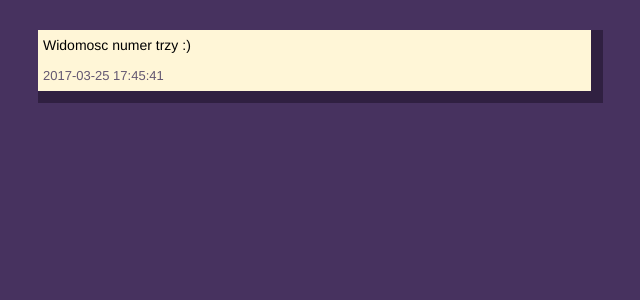
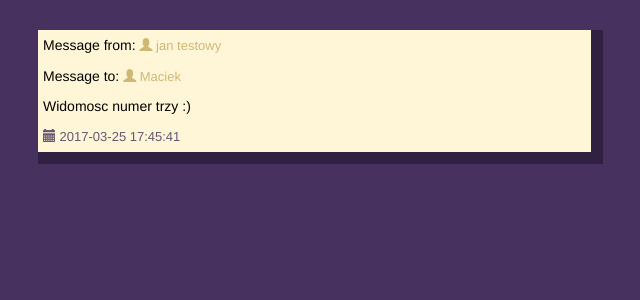
Before and after one commit to mkostrzycki/something-like-twitter, a PHP site: page /page_message.php?id=1 in a window 1280 px wide. Shown: the part 52-352 px from the top of the page, without its empty margins (27-667 px from the left). Run offline with PHP 8.4, Linux system fonts and the light colour scheme; the visitor is signed in with stand-in values (Sample User, id 1); data comes from the database, SQL or seed files in the repository; some libraries are stand-ins or nearby versions.

Commit message:
Changed message display

```diff
--- a/css/style.css
+++ b/css/style.css
@@ -41,6 +41,7 @@ h3 {
 }
 
 .tweet {
+    position: relative;
     background-color: #B5A8C4;
     color: black;
 }
@@ -51,6 +52,7 @@ h3 {
 }
 
 .message {
+    position: relative;
     background-color: #FFF6D7;
     color: black;
 }
@@ -64,9 +66,8 @@ h3 {
 
 .open-tweet,
 .open-message {
-    border-left: 1px solid;
-    margin-left: 2px;
-    padding-left: 2px;
+    position: absolute;
+    right: 5px;
 }
 
 .tweet-username a {
@@ -94,6 +95,14 @@ h3 {
     color: #CEB974;
 }
 
+.message-unread {
+    position: absolute;
+    top: 5px;
+    right: 5px;
+    font-size: 150%;
+    color: #302041;
+}
+
 .tweets,
 .messages {
   /* wyświetlają się horyzontalnie */
--- a/page_message.php
+++ b/page_message.php
@@ -17,8 +17,11 @@ $messageID = $_GET['id'];
 $message = Message::loadMessageById($conn, $messageID);
 
 // Jeżeli wszedł tu odbiorca, to oznaczamy wiadomość jako przeczytaną
-if ($message->getRecipientId() === $userID) {
+if ($message->getRecipientId() == $userID && $message->getIsRead() == $message::MESSAGE_IS_UNREAD) {
+
     $message->setMessageAsRead();
+
+    $message->saveToDB($conn);
 }
 ?>
 <!DOCTYPE html>
@@ -46,8 +49,24 @@ if ($message->getRecipientId() === $userID) {
                 <div class="col-xs-12 col-sm-8 col-md-8 col-lg-6">
                     <?php
                     echo '<div class="message">';
+
+                    echo '<p>Message from: ';
+                    echo '<span class="message-username">' . '<a href="page_user?id='
+                    . $message->getSenderId() . '"><span class="glyphicon glyphicon-user"></span> '
+                    . User::getUsernameById($conn, $message->getSenderId()) . '</a></span>';
+                    echo '</p>';
+
+                    echo '<p>Message to: ';
+                    echo '<span class="message-username">' . '<a href="page_user?id='
+                    . $message->getRecipientId() . '"><span class="glyphicon glyphicon-user"></span> '
+                    . User::getUsernameById($conn, $message->getRecipientId()) . '</a></span>';
+                    echo '</p>';
+
                     echo '<p>' . $message->getText() . '</p>';
-                    echo '<span class="message-date">' . $message->getCreationDate() . '</span>';
+
+                    echo '<span class="message-date"><span class="glyphicon glyphicon-calendar"></span> '
+                    . $message->getCreationDate() . '</span>';
+
                     echo '</div>';
                     ?>
                 </div>
--- a/src/Message.php
+++ b/src/Message.php
@@ -318,7 +318,7 @@ class Message
         } else {
             //Updating message in DB
             $stmt = $conn->prepare(
-                    'UPDATE Messages SET senderId=:senderId, recipientId=:recipientId, message_text=:text, creation_date=:creationDate, is_read=:read WHERE id=:id'
+                    'UPDATE Messages SET sender_id=:senderId, recipient_id=:recipientId, message_text=:text, creation_date=:creationDate, is_read=:read WHERE id=:id'
             );
 
             $result = $stmt->execute(
@@ -326,7 +326,7 @@ class Message
                         'senderId' => $this->senderId,
                         'recipientId' => $this->recipientId,
                         'text' => $this->text,
-                        'is_read' => $this->isRead,
+                        'read' => $this->isRead,
                         'creationDate' => $this->creationDate,
                         'id' => $this->id
                     ]
```
Also changed, not shown: page_messages.php (+9 -2 lines).
